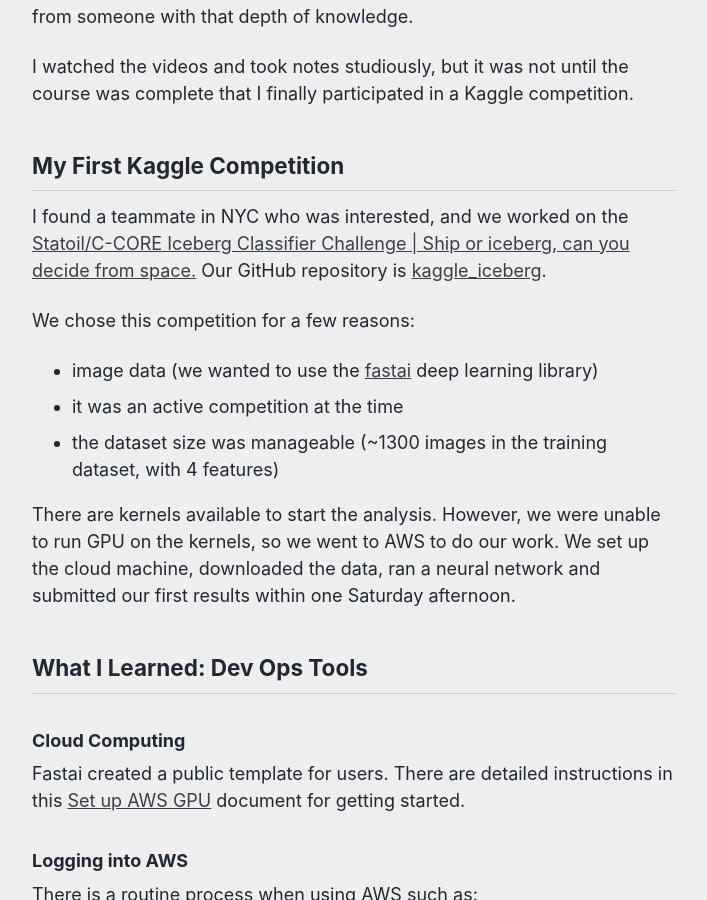
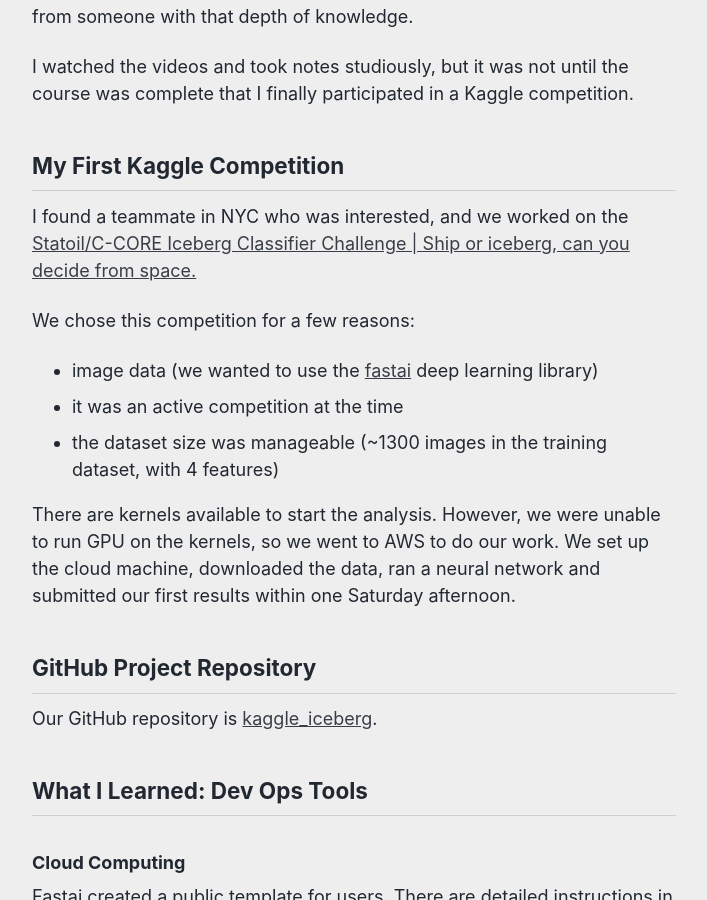
Before and after one commit to reshamas/reshamas.github.io, a Jekyll site: the page built from _posts/2018-04-18-my-first-kaggle-competition.md, in a window 1280 px wide and 900 px high, scrolled down 581 px. Shown: the whole window, without its empty margins (286-993 px from the left). Built offline with Jekyll 4.4.1, drawn with Linux system fonts in a browser that asks for light colours; emoji names are drawn with the system emoji font; some of the changed lines change nothing that is shown.

Commit message:
Update 2018-04-18-my-first-kaggle-competition.md

```diff
--- a/_posts/2018-04-18-my-first-kaggle-competition.md
+++ b/_posts/2018-04-18-my-first-kaggle-competition.md
@@ -7,7 +7,7 @@
 ## My First Kaggle Competition
 
 I found a teammate in NYC who was interested, and we worked on the [Statoil/C-CORE Iceberg Classifier Challenge
- | Ship or iceberg, can you decide from space.](https://www.kaggle.com/c/statoil-iceberg-classifier-challenge)  Our GitHub repository is [kaggle_iceberg](https://github.com/reshamas/kaggle_iceberg).
+ | Ship or iceberg, can you decide from space.](https://www.kaggle.com/c/statoil-iceberg-classifier-challenge)
 
 We chose this competition for a few reasons:
 - image data (we wanted to use the [fastai](https://github.com/fastai/fastai) deep learning library)
@@ -15,6 +15,9 @@
 - the dataset size was manageable (~1300 images in the training dataset, with 4 features)
 
 There are kernels available to start the analysis.  However, we were unable to run GPU on the kernels, so we went to AWS to do our work.  We set up the cloud machine, downloaded the data, ran a neural network and submitted our first results within one Saturday afternoon.
+
+## GitHub Project Repository
+Our GitHub repository is [kaggle_iceberg](https://github.com/reshamas/kaggle_iceberg).
 
 ## What I Learned:  Dev Ops Tools
 
```
